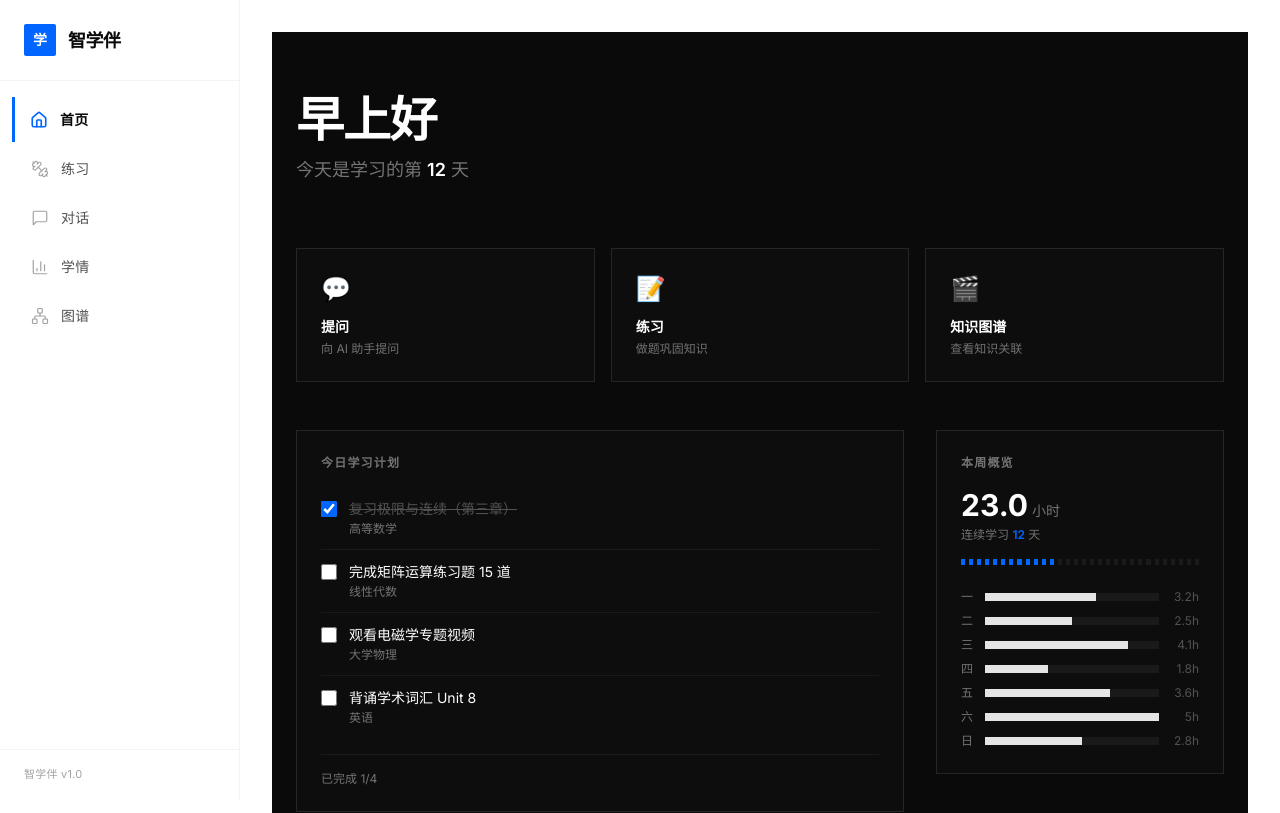
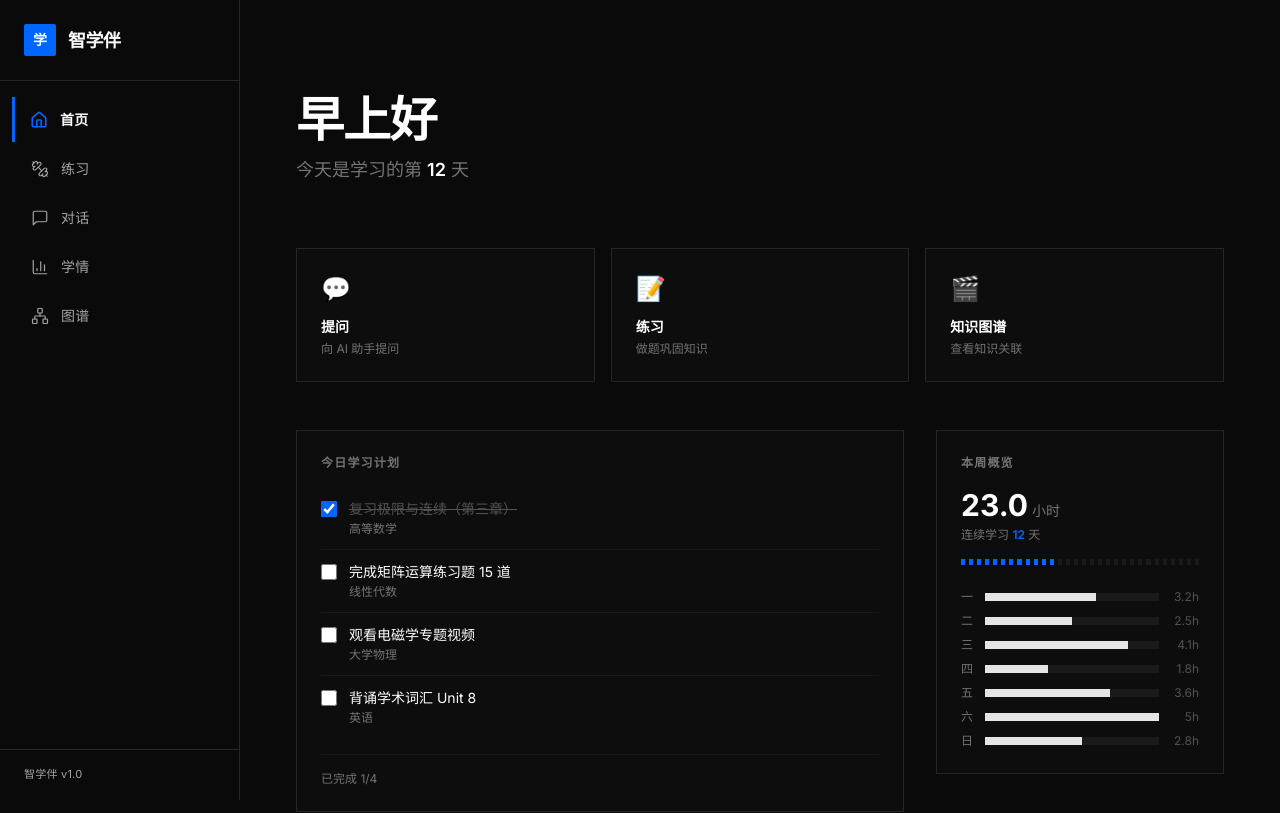
Before and after one commit to uilz/edu-companion, a Next.js app in the folder frontend/: page / in a window 1280 px wide. Shown: the top 813 px of the page. Built offline with nearby package versions, Linux system fonts and the light colour scheme.

Commit message:
fix: 统一暗色主题
- CSS变量改为暗色默认(#0a0a0a背景)
- 移除所有bg-white/border-gray亮色类
- 组件统一使用暗色配色方案
- 构建验证通过

```diff
--- a/frontend/src/app/globals.css
+++ b/frontend/src/app/globals.css
@@ -3,14 +3,19 @@
 @tailwind utilities;
 
 :root {
-  --color-black: #0a0a0a;
-  --color-white: #fafafa;
+  --color-bg: #0a0a0a;
+  --color-bg-elevated: #111111;
+  --color-surface: #1a1a1a;
+  --color-border: #262626;
+  --color-border-hover: #404040;
+  --color-text: #fafafa;
+  --color-text-secondary: #a3a3a3;
+  --color-text-muted: #737373;
   --color-accent: #0066FF;
-  --color-gray-50: #f5f5f5;
-  --color-gray-100: #e5e5e5;
-  --color-gray-300: #a3a3a3;
-  --color-gray-600: #525252;
-  --color-gray-800: #262626;
+  --color-accent-hover: #0052cc;
+  --color-success: #22c55e;
+  --color-warning: #f59e0b;
+  --color-error: #ef4444;
   --sidebar-width: 240px;
   --bottom-nav-height: 64px;
 }
@@ -21,22 +26,20 @@
   }
 
   html {
-    font-family: 'Inter', 'Noto Sans SC', -apple-system, BlinkMacSystemFont, 'Segoe UI', system-ui, sans-serif;
+    font-family: 'Inter', 'Noto Sans SC', -apple-system, BlinkMacSystemFont, system-ui, sans-serif;
     -webkit-font-smoothing: antialiased;
     -moz-osx-font-smoothing: grayscale;
-    font-feature-settings: 'cv02', 'cv03', 'cv04', 'cv11';
   }
 
   body {
-    background-color: var(--color-white);
-    color: var(--color-black);
+    background-color: var(--color-bg);
+    color: var(--color-text);
     margin: 0;
     padding: 0;
     min-height: 100vh;
     overflow-x: hidden;
   }
 
-  /* Swiss Design Typography Scale */
   h1 {
     font-weight: 900;
     font-size: 2rem;
@@ -66,7 +69,7 @@
     font-size: 0.9375rem;
     line-height: 1.6;
     margin: 0 0 1rem 0;
-    color: var(--color-gray-600);
+    color: var(--color-text-secondary);
   }
 
   a {
@@ -74,27 +77,24 @@
     text-decoration: none;
   }
 
-  /* Smooth page transitions */
   main {
     animation: fadeIn 0.2s ease-out;
   }
 }
 
 @layer components {
-  /* Swiss Design Card */
   .swiss-card {
-    background-color: var(--color-white);
-    border: 1px solid var(--color-gray-100);
+    background-color: var(--color-bg-elevated);
+    border: 1px solid var(--color-border);
     border-radius: 0;
     padding: 1.5rem;
     transition: border-color 0.15s ease;
   }
 
   .swiss-card:hover {
-    border-color: var(--color-accent);
+    border-color: var(--color-border-hover);
   }
 
-  /* Swiss Design Button */
   .swiss-btn {
     display: inline-flex;
     align-items: center;
@@ -103,7 +103,6 @@
     padding: 0.75rem 1.5rem;
     font-size: 0.875rem;
     font-weight: 600;
-    letter-spacing: 0.01em;
     border: 2px solid transparent;
     border-radius: 0;
     cursor: pointer;
@@ -112,46 +111,35 @@
 
   .swiss-btn-primary {
     background-color: var(--color-accent);
-    color: var(--color-white);
+    color: #ffffff;
   }
 
   .swiss-btn-primary:hover {
-    background-color: #0052cc;
+    background-color: var(--color-accent-hover);
   }
 
   .swiss-btn-outline {
     background-color: transparent;
-    color: var(--color-black);
-    border-color: var(--color-black);
+    color: var(--color-text);
+    border-color: var(--color-border);
   }
 
   .swiss-btn-outline:hover {
-    background-color: var(--color-black);
-    color: var(--color-white);
+    background-color: var(--color-surface);
   }
 
-  /* Swiss Design Grid Container */
   .swiss-container {
     max-width: 1200px;
     margin: 0 auto;
     padding: 2rem;
   }
 
-  /* Swiss Design Divider */
   .swiss-divider {
     border: none;
-    border-top: 1px solid var(--color-gray-100);
+    border-top: 1px solid var(--color-border);
     margin: 1.5rem 0;
   }
 
-  /* Accent underline */
-  .swiss-underline {
-    display: inline;
-    box-shadow: inset 0 -2px 0 0 var(--color-accent);
-    padding-bottom: 2px;
-  }
-
-  /* Navigation items shared styles */
   .nav-item {
     display: flex;
     align-items: center;
@@ -159,7 +147,7 @@
     padding: 0.75rem 1rem;
     font-size: 0.875rem;
     font-weight: 400;
-    color: var(--color-gray-600);
+    color: var(--color-text-secondary);
     transition: all 0.15s ease;
     cursor: pointer;
     border: none;
@@ -169,133 +157,31 @@
   }
 
   .nav-item:hover {
-    color: var(--color-black);
-    background-color: var(--color-gray-50);
+    color: var(--color-text);
+    background-color: var(--color-surface);
   }
 
   .nav-item-active {
-    color: var(--color-black);
+    color: var(--color-text);
     font-weight: 600;
   }
 }
 
-@layer utilities {
-  /* Swiss Design spacing utilities */
-  .spacing-xs { padding: 0.5rem; }
-  .spacing-sm { padding: 1rem; }
-  .spacing-md { padding: 1.5rem; }
-  .spacing-lg { padding: 2rem; }
-  .spacing-xl { padding: 3rem; }
-
-  /* Grid utilities */
-  .grid-swiss {
-    display: grid;
-    gap: 1.5rem;
-  }
-
-  .grid-swiss-2 {
-    grid-template-columns: repeat(2, 1fr);
-  }
-
-  .grid-swiss-3 {
-    grid-template-columns: repeat(3, 1fr);
-  }
-
-  .grid-swiss-4 {
-    grid-template-columns: repeat(4, 1fr);
-  }
-
-  /* Responsive grid */
-  @media (max-width: 768px) {
-    .grid-swiss-2,
-    .grid-swiss-3,
-    .grid-swiss-4 {
-      grid-template-columns: 1fr;
-    }
-  }
-
-  @media (min-width: 769px) and (max-width: 1024px) {
-    .grid-swiss-3,
-    .grid-swiss-4 {
-      grid-template-columns: repeat(2, 1fr);
-    }
-  }
-}
-
-/* Animations */
 @keyframes fadeIn {
-  from {
-    opacity: 0;
-    transform: translateY(4px);
-  }
-  to {
-    opacity: 1;
-    transform: translateY(0);
-  }
+  from { opacity: 0; transform: translateY(4px); }
+  to { opacity: 1; transform: translateY(0); }
 }
 
 @keyframes slideUp {
-  from {
-    opacity: 0;
-    transform: translateY(8px);
-  }
-  to {
-    opacity: 1;
-    transform: translateY(0);
-  }
+  from { opacity: 0; transform: translateY(8px); }
+  to { opacity: 1; transform: translateY(0); }
 }
 
-/* Dark mode support */
-.dark {
-  --color-black: #fafafa;
-  --color-white: #0a0a0a;
-  --color-gray-50: #262626;
-  --color-gray-100: #333333;
-  --color-gray-300: #a3a3a3;
-  --color-gray-600: #a3a3a3;
-  --color-gray-800: #e5e5e5;
-}
+::-webkit-scrollbar { width: 6px; }
+::-webkit-scrollbar-track { background: transparent; }
+::-webkit-scrollbar-thumb { background: var(--color-text-muted); }
+::-webkit-scrollbar-thumb:hover { background: var(--color-text-secondary); }
 
-.dark body {
-  background-color: #0a0a0a;
-  color: #fafafa;
-}
-
-.dark .swiss-card {
-  background-color: #111111;
-  border-color: #262626;
-}
-
-.dark .swiss-card:hover {
-  border-color: #0066FF;
-}
-
-.dark .nav-item:hover {
-  background-color: #1a1a1a;
-}
-
-.dark .swiss-divider {
-  border-top-color: #262626;
-}
-
-/* Scrollbar styling */
-::-webkit-scrollbar {
-  width: 6px;
-}
-
-::-webkit-scrollbar-track {
-  background: transparent;
-}
-
-::-webkit-scrollbar-thumb {
-  background: var(--color-gray-300);
-}
-
-::-webkit-scrollbar-thumb:hover {
-  background: var(--color-gray-600);
-}
-
-/* Safe area support for iOS */
 @supports (padding-bottom: env(safe-area-inset-bottom)) {
   .safe-bottom {
     padding-bottom: calc(var(--bottom-nav-height) + env(safe-area-inset-bottom));
--- a/frontend/src/app/layout.tsx
+++ b/frontend/src/app/layout.tsx
@@ -37,7 +37,7 @@ export default function RootLayout({
           rel="stylesheet"
         />
       </head>
-      <body className="bg-white text-[#0a0a0a] antialiased">
+      <body className="antialiased">
         <AppShell>{children}</AppShell>
       </body>
     </html>
--- a/frontend/src/components/layout/AppShell.tsx
+++ b/frontend/src/components/layout/AppShell.tsx
@@ -28,7 +28,7 @@ export default function AppShell({ children }: AppShellProps) {
   const isDesktop = useMediaQuery('(min-width: 768px)');
 
   return (
-    <div className="min-h-screen bg-white">
+    <div className="min-h-screen bg-[#0a0a0a]">
       {/* Desktop Sidebar */}
       {isDesktop && <Sidebar />}
 
--- a/frontend/src/components/layout/BottomNav.tsx
+++ b/frontend/src/components/layout/BottomNav.tsx
@@ -36,7 +36,7 @@ export default function BottomNav() {
 
   return (
     <nav
-      className="fixed bottom-0 left-0 right-0 z-50 bg-white border-t border-gray-100 md:hidden"
+      className="fixed bottom-0 left-0 right-0 z-50 bg-[#0a0a0a] border-t border-[#262626] md:hidden"
       style={{
         height: 'var(--bottom-nav-height)',
         paddingBottom: 'env(safe-area-inset-bottom, 0px)',
@@ -60,7 +60,7 @@ export default function BottomNav() {
                 ${
                   active
                     ? 'text-[#0066FF] font-semibold'
-                    : 'text-[#a3a3a3] hover:text-[#262626]'
+                    : 'text-[#a3a3a3] hover:text-[#fafafa]'
                 }
               `}
               aria-label={item.label}
--- a/frontend/src/components/layout/Sidebar.tsx
+++ b/frontend/src/components/layout/Sidebar.tsx
@@ -35,11 +35,11 @@ export default function Sidebar() {
 
   return (
     <aside
-      className="hidden md:flex flex-col fixed left-0 top-0 bottom-0 z-40 bg-white border-r border-gray-100"
+      className="hidden md:flex flex-col fixed left-0 top-0 bottom-0 z-40 bg-[#0a0a0a] border-r border-[#262626]"
       style={{ width: 'var(--sidebar-width)' }}
     >
       {/* App Logo / Name */}
-      <div className="px-6 py-6 border-b border-gray-100">
+      <div className="px-6 py-6 border-b border-[#262626]">
         <Link href="/" className="flex items-center gap-3">
           <div
             className="w-8 h-8 bg-[#0066FF] flex items-center justify-center"
@@ -48,7 +48,7 @@ export default function Sidebar() {
             <span className="text-white font-bold text-sm">学</span>
           </div>
           <span
-            className="font-bold text-[#0a0a0a] tracking-tight"
+            className="font-bold text-[#fafafa] tracking-tight"
             style={{ fontSize: '18px' }}
           >
             智学伴
@@ -100,7 +100,7 @@ export default function Sidebar() {
       </nav>
 
       {/* Footer area */}
-      <div className="px-6 py-4 border-t border-gray-100">
+      <div className="px-6 py-4 border-t border-[#262626]">
         <div
           className="text-[#a3a3a3] text-xs leading-relaxed"
           style={{ fontSize: '11px', letterSpacing: '0.02em' }}
```
